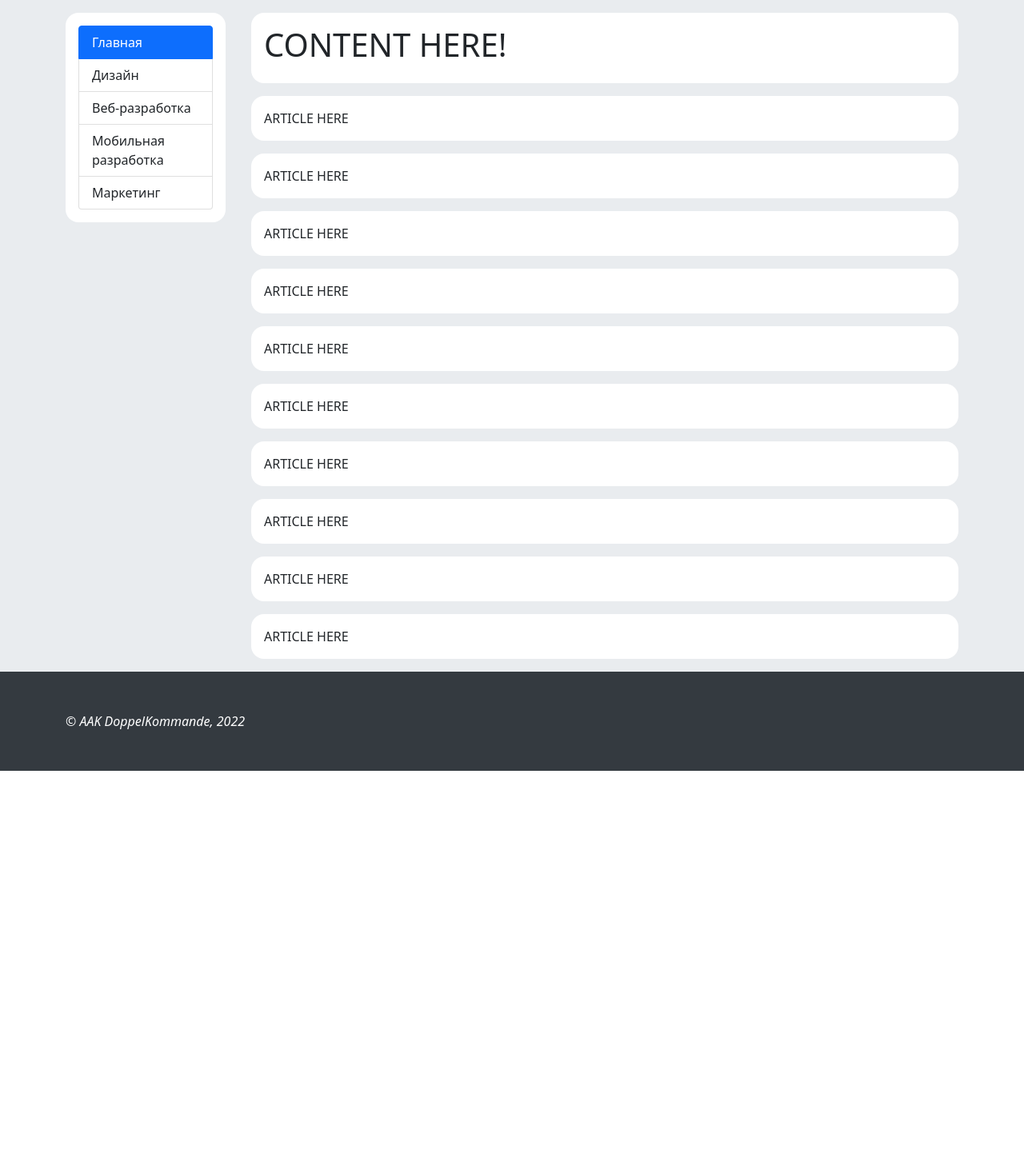
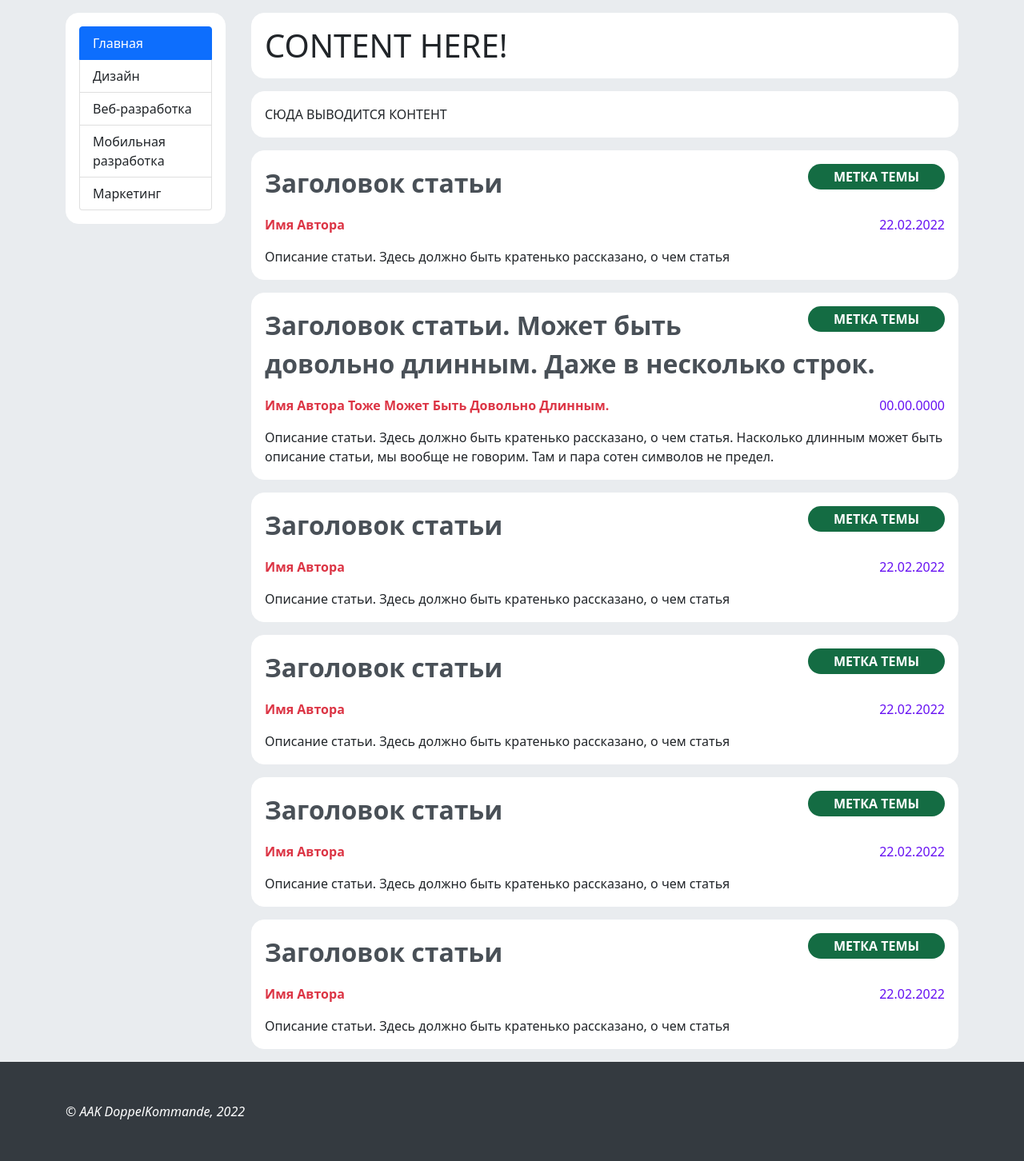
Before and after one commit to mazuralexey93/Habr_project, a Flask app: page / in a window 1280 px wide. Shown: the part 150-1602 px from the top of the page at 80% size. Before the commit the page ends 1114 px from the top, so only its background shows below. Run offline with Flask 2, Linux system fonts and the light colour scheme; some libraries are stand-ins or nearby versions.

Commit message:
post styles on mainpage

```diff
--- a/habr/static/css/style.css
+++ b/habr/static/css/style.css
@@ -40,12 +40,6 @@ main {
 	display: flex;
 	align-items: stretch;
 }
-.island {
-	background: #fff;
-	border-radius: 1em;
-	padding: 1em;
-	margin: 1em 0;
-}
 .mainmenu {
 	float: left;
 	width: 200px;
@@ -53,3 +47,44 @@ main {
 .content {
 	margin-left: calc(200px + 2em);
 }
+.island {
+	background: #fff;
+	border-radius: 1em;
+	border: 1px solid #fff;
+	margin: 1em 0;
+	padding: 1em;
+}
+.island > h1 {
+    margin: 0;
+}
+.theme {
+    float: right;
+    background: #146c43;
+    color: #fff;
+    border-radius: 1em;
+    padding: 0.25em 2em;
+    margin: 0 0 1em 1em;
+    text-transform: uppercase;
+    font-weight: bold;
+}
+.heading {
+    font-size: 2em;
+    margin: 0 0.5em 0.5em 0;
+    font-weight: bold;
+    color: #495057;
+}
+.pubdate {
+    float: right;
+    color: #6610f2;
+    margin: 0 0 1em 1em;
+}
+.author {
+    float: left;
+    color: #dc3545;
+    font-weight: bold;
+    margin: 0 1em 1em 0;
+}
+.description {
+    clear: both;
+    color: #212529;
+}
--- a/habr/templates/base.html
+++ b/habr/templates/base.html
@@ -27,16 +27,51 @@
                 <div class="island">
                     <h1>CONTENT HERE!</h1>
                 </div>
-                <div class="island">ARTICLE HERE</div>
-                <div class="island">ARTICLE HERE</div>
-                <div class="island">ARTICLE HERE</div>
-                <div class="island">ARTICLE HERE</div>
-                <div class="island">ARTICLE HERE</div>
-                <div class="island">ARTICLE HERE</div>
-                <div class="island">ARTICLE HERE</div>
-                <div class="island">ARTICLE HERE</div>
-                <div class="island">ARTICLE HERE</div>
-                <div class="island">ARTICLE HERE</div>
+                <div class="island">
+                    <div>{% block content %}{% endblock %}</div>
+                </div>
+                <div class="island">
+                    <div class="theme">метка темы</div>
+                    <div class="heading">Заголовок статьи</div>
+                    <div class="pubdate">22.02.2022</div>
+                    <div class="author">Имя Автора</div>
+                    <div class="description">Описание статьи. Здесь должно быть кратенько рассказано, о чем статья</div>
+                </div>
+                <div class="island">
+                    <div class="theme">метка темы</div>
+                    <div class="heading">Заголовок статьи. Может быть довольно длинным. Даже в несколько строк.</div>
+                    <div class="pubdate">00.00.0000</div>
+                    <div class="author">Имя Автора Тоже Может Быть Довольно Длинным.</div>
+                    <div class="description">Описание статьи. Здесь должно быть кратенько рассказано, о чем статья. Насколько длинным может быть описание статьи, мы вообще не говорим. Там и пара сотен символов не предел.</div>
+                </div>
+                <div class="island">
+                    <div class="theme">метка темы</div>
+                    <div class="heading">Заголовок статьи</div>
+                    <div class="pubdate">22.02.2022</div>
+                    <div class="author">Имя Автора</div>
+                    <div class="description">Описание статьи. Здесь должно быть кратенько рассказано, о чем статья</div>
+                </div>
+                <div class="island">
+                    <div class="theme">метка темы</div>
+                    <div class="heading">Заголовок статьи</div>
+                    <div class="pubdate">22.02.2022</div>
+                    <div class="author">Имя Автора</div>
+                    <div class="description">Описание статьи. Здесь должно быть кратенько рассказано, о чем статья</div>
+                </div>
+                <div class="island">
+                    <div class="theme">метка темы</div>
+                    <div class="heading">Заголовок статьи</div>
+                    <div class="pubdate">22.02.2022</div>
+                    <div class="author">Имя Автора</div>
+                    <div class="description">Описание статьи. Здесь должно быть кратенько рассказано, о чем статья</div>
+                </div>
+                <div class="island">
+                    <div class="theme">метка темы</div>
+                    <div class="heading">Заголовок статьи</div>
+                    <div class="pubdate">22.02.2022</div>
+                    <div class="author">Имя Автора</div>
+                    <div class="description">Описание статьи. Здесь должно быть кратенько рассказано, о чем статья</div>
+                </div>
             </div>
         </div>
     </main>
--- a/habr/templates/index.html
+++ b/habr/templates/index.html
@@ -1,5 +1,5 @@
 {% extends 'base.html' %}
 
 {% block content %}
-<h1 style="color: blue;">Hello! This is main page.</h1>
+СЮДА ВЫВОДИТСЯ КОНТЕНТ
 {% endblock %}
```
